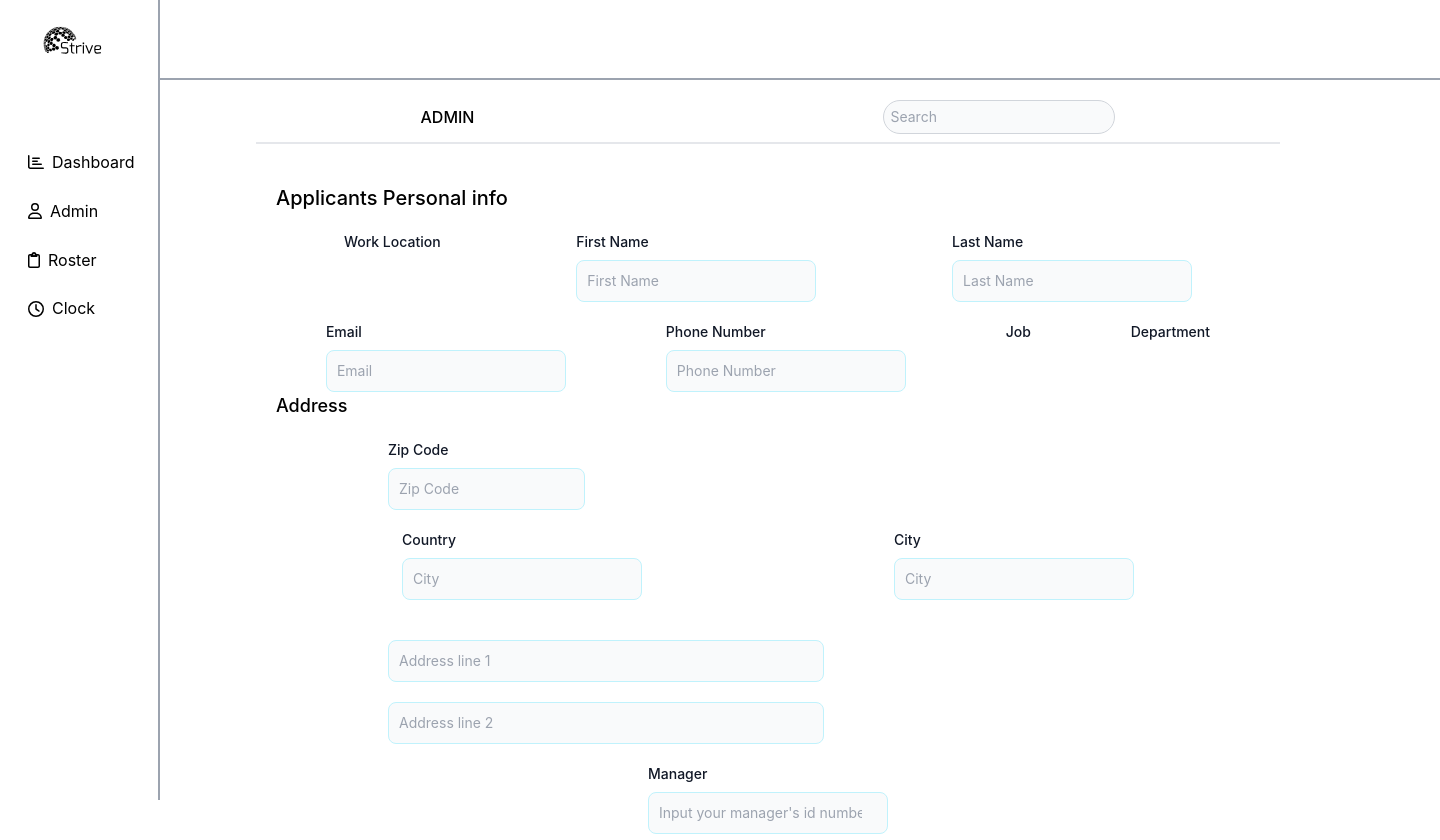
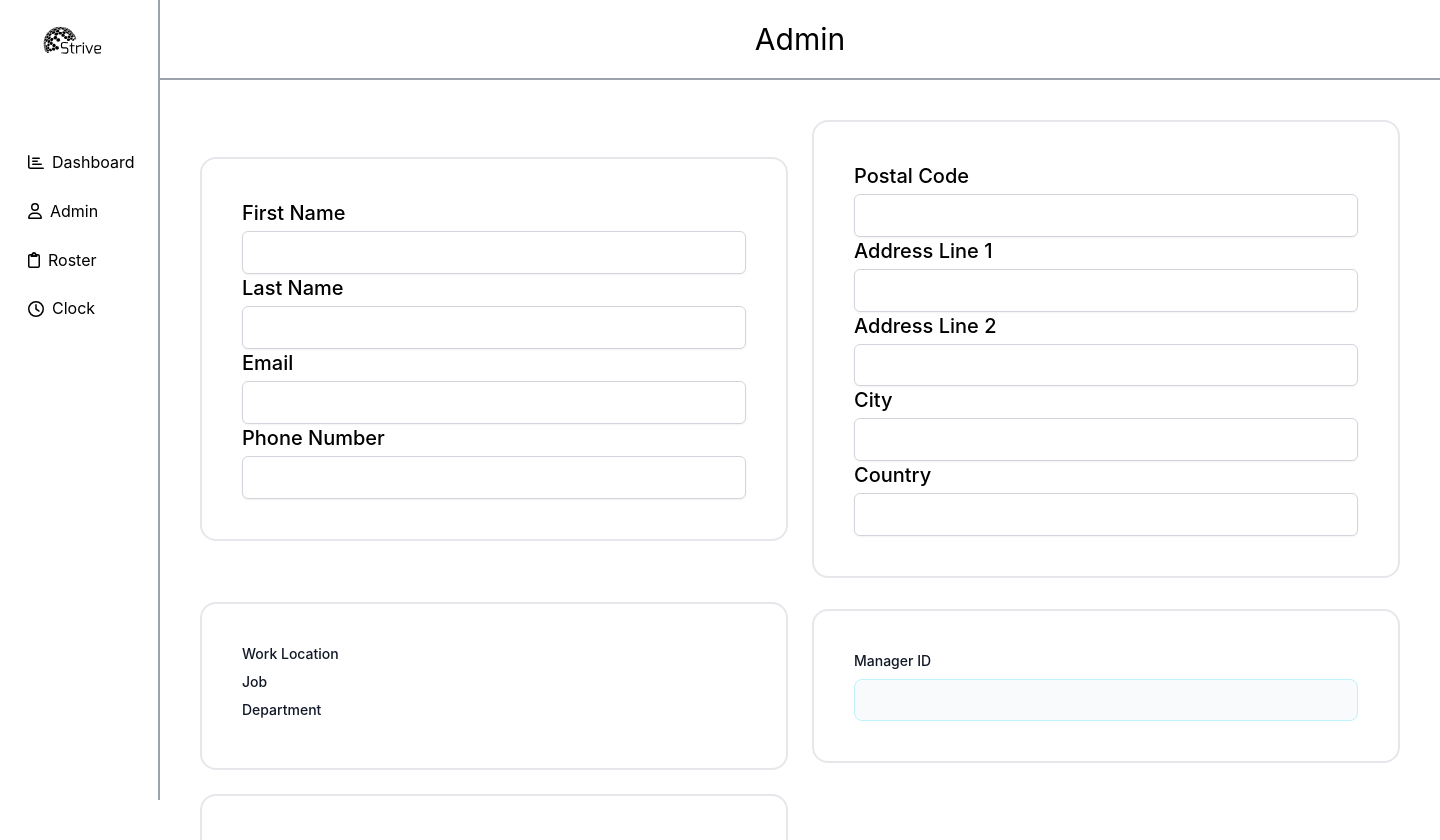
Before and after one commit to strive-management/strive-frontend, a React (Vite) app: page /dashboard/admin in a window 1280 px wide. Shown: the top 840 px of the page, 1440 px wide, since content can reach past the window. Built offline with nearby package versions, Linux system fonts and the light colour scheme; no server answers; what webfontloader would draw is missing.

Commit message:
push Admin.tsx

```diff
--- a/src/pages/Admin.tsx
+++ b/src/pages/Admin.tsx
@@ -2,6 +2,8 @@ import { ChangeEvent, useState, useEffect } from 'react';
 import Input from '../components/ui/Input';
 import Label from '../components/ui/Label';
 import axios from 'axios';
+import logoLight from '../assets/2-white.svg';
+import logoDark from '../images/strive1.svg';
 import Select from '../components/ui/Select';
 import InputModal from '../components/ui/InputModal';
 
@@ -139,7 +141,152 @@ export default function Admin() {
 
   return (
     <>
-      <div className="flex flex-row place-content-start pl-[300px] items-center bg-gray-300 dark:bg-[#212020] w-full h-20">
+
+
+<div className='fixed flex flex-row items-center place-content-center text-3xl top-0 md:left-40 z-10 h-20 w-full bg-white border-b-2 border-gray-400 dark:bg-[#212020] dark:text-gray-300'>
+          <div>Admin</div>
+        </div>
+        <div className='md:fixed flex flex-row border-b-2 border-gray-400 justify-center h-20 top-0 z-20 bg-white md:hidden dark:bg-[#212020]'>
+          <img src={logoDark} alt="logo-dark" className='sm:w-10 sm:h-10 w-20 h-20 block dark:hidden'/>
+          <img src={logoLight} alt="logo-light" className='sm:w-10 sm:h-10 w-20 h-20 hidden dark:block'/>
+        </div>
+
+        <div>
+          <h1>Employee Basic Info</h1>
+        </div>
+
+        <form className='absolute flex flex-col items-center top-20 p-10 w-full gap-6 overflow-auto rounded-xl sm:left-20 md:left-40 md:grid md:grid-cols-2 lg:max-w-6xl xl:max-w-7xl 2xl:max-w-8xl mx-auto bg-white dark:bg-[#212020]'>
+
+        <div className='flex flex-col border-2 p-10 rounded-2xl'>
+          <div>
+            <label htmlFor="first-name" className="block text-xl font-medium text-gray700 dark:text-gray-300">First Name</label>
+            <input type="text" id="first-name" name="first-name" required className="mt-1 p-2 block w-full border border-gray-300 rounded-md shadow-sm dark:text-white dark:bg-gray-800 focus:ring-blue-500 focus:border-blue-500"/>
+          </div>
+          <div>
+            <label htmlFor="last-name" className="block text-xl font-medium text-gray700 dark:text-gray-300">Last Name</label>
+            <input type="text" id="last-name" name="last-name" required className="mt-1 p-2 block w-full border border-gray-300 rounded-md shadow-sm dark:text-white dark:bg-gray-800 focus:ring-blue-500 focus:border-blue-500"/>
+          </div>
+          <div>
+            <label htmlFor="email" className="block text-xl font-medium text-gray700 dark:text-gray-300">Email</label>
+            <input type="email" id="email" name="email" required className="mt-1 p-2 block w-full border border-gray-300 rounded-md shadow-sm dark:text-white dark:bg-gray-800 focus:ring-blue-500 focus:border-blue-500"/>
+          </div>
+          <div>
+            <label htmlFor="phone" className="block text-xl font-medium text-gray700 dark:text-gray-300">Phone Number</label>
+            <input type="tel" id="phone" name="phone" pattern="[0-9]{10}" required className="mt-1 p-2 block w-full border border-gray-300 rounded-md shadow-sm dark:text-white dark:bg-gray-800 focus:ring-blue-500 focus:border-blue-500"/>
+          </div>
+        </div>
+
+
+        <div className='flex flex-col border-2 p-10 rounded-2xl'>
+        <div>
+          <label htmlFor="postal-code" className="block text-xl font-medium text-gray700 dark:text-gray-300">Postal Code</label>
+          <input type="text" id="postal-code" name="postal-code" required className="mt-1 p-2 block w-full border border-gray-300 rounded-md shadow-sm dark:text-white dark:bg-gray-800 focus:ring-blue-500 focus:border-blue-500"/>
+        </div>
+        <div>
+          <label htmlFor="address-line-one" className="block text-xl font-medium text-gray700 dark:text-gray-300">Address Line 1</label>
+          <input type="text" id="address-line-one" name="address-line-one" required className="mt-1 p-2 block w-full border border-gray-300 rounded-md shadow-sm dark:text-white dark:bg-gray-800 focus:ring-blue-500 focus:border-blue-500"/>
+        </div>
+        <div>
+          <label htmlFor="address-line-one" className="block text-xl font-medium text-gray700 dark:text-gray-300">Address Line 2</label>
+          <input type="text" id="address-line-one" name="address-line-one" required className="mt-1 p-2 block w-full border border-gray-300 rounded-md shadow-sm dark:text-white dark:bg-gray-800 focus:ring-blue-500 focus:border-blue-500"/>
+        </div>
+        <div>
+          <label htmlFor="city" className="block text-xl font-medium text-gray700 dark:text-gray-300">City</label>
+          <input type="text" id="city" name="city" required className="mt-1 p-2 block w-full border border-gray-300 rounded-md shadow-sm dark:text-white dark:bg-gray-800 focus:ring-blue-500 focus:border-blue-500"/>
+        </div>
+        <div>
+          <label htmlFor="Country" className="block text-xl font-medium text-gray700 dark:text-gray-300">Country</label>
+          <input type="text" id="Country" name="Country" required className="mt-1 p-2 block w-full border border-gray-300 rounded-md shadow-sm dark:text-white dark:bg-gray-800 focus:ring-blue-500 focus:border-blue-500"/>
+        </div>
+        </div>
+
+        <div className='flex flex-col border-2 p-10 rounded-2xl'>
+          <Label text={'Work Location'} />
+            {/* <Select
+                    name="location_name"
+                    value={employeeInfo.location_name}
+                    onChange={handleChange}
+                    options={options.locations.map((option) => ({
+                      id: option.id,
+                      name: option.location_name,
+                    }))}
+                    defaultOption="Select Location"
+                    includeAddNew={true}
+                    onAddNew={() => handleAddNew('locations')}
+                  /> */}
+
+          <Label text={'Job'} />
+            {/* <Select
+              name="job_title"
+              value={employeeInfo.job_title}
+              onChange={handleChange}
+              options={options.jobs.map((option) => ({
+                id: option.id,
+                name: option.job_title, // Assuming your data source has 'department_name'
+              }))}
+              defaultOption="Select Job"
+              includeAddNew={true}
+              onAddNew={() => handleAddNew('jobs')}
+            /> */}
+
+          <Label text={'Department'} />
+            {/* <Select
+              name="department_name"
+              value={employeeInfo.department_name}
+              onChange={handleChange}
+              options={options.departments.map((option) => ({
+                id: option.id,
+                name: option.department_name, // Assuming your data source has 'department_name'
+              }))}
+              defaultOption="Select Department"
+              includeAddNew={true}
+              onAddNew={() => handleAddNew('departments')}
+            /> */}
+        </div>
+
+        <div className='flex flex-col border-2 p-10 rounded-2xl'>
+          <div className="">
+            <Label text={'Manager ID'} />
+              <Input
+              type={'number'}
+              name="manager"
+              value={employeeInfo.manager_id || ''}
+              onChange={handleChange}
+              placeholder=""
+            />
+          </div>
+        </div>
+
+        <div className='flex flex-row border-2 p-10 gap-4 rounded-2xl'>
+          <button
+            type="submit"
+            className="mt-10 text-black bg-blue-200 hover:bg-gray-800 focus:ring-4 focus:outline-none focus:ring-gray-300 font-medium rounded-lg text-sm w-full sm:w-auto px-5 py-2.5 text-center dark:text-white dark:bg-gray-600 dark:hover:bg-gray-700 dark:focus:ring-gray-800"
+          >
+            Send
+          </button>
+          <button
+            type="button"
+            className="mt-10 text-black bg-blue-200 hover:bg-gray-800 focus:ring-4 focus:outline-none focus:ring-gray-300 font-medium rounded-lg text-sm w-full sm:w-auto px-5 py-2.5 text-center dark:text-white dark:bg-gray-600 dark:hover:bg-gray-700 dark:focus:ring-gray-800"
+          >
+            Cancel
+          </button>
+        </div>
+
+        </form>
+
+
+
+
+
+
+    </>
+  );
+}
+
+
+
+
+{/* <div className="flex flex-row place-content-start pl-[300px] items-center bg-gray-300 dark:bg-[#212020] w-full h-20">
         <h1
           style={{ fontFamily: "'Lato', sans-serif" }}
           className="text-gray-700 text-xl place-content-center"
@@ -166,7 +313,7 @@ export default function Admin() {
             <div className="flex justify-around mt-5">
               <div>
                 <Label text={'Work Location'} />
-                {/* <Select
+                <Select
                   name="location_name"
                   value={employeeInfo.location_name}
                   onChange={handleChange}
@@ -177,7 +324,7 @@ export default function Admin() {
                   defaultOption="Select Location"
                   includeAddNew={true}
                   onAddNew={() => handleAddNew('locations')}
-                /> */}
+                />
               </div>
               <div className="">
                 <Label text={'First Name'} />
@@ -223,7 +370,7 @@ export default function Admin() {
               </div>
               <div>
                 <Label text={'Job'} />
-                {/* <Select
+                <Select
                   name="job_title"
                   value={employeeInfo.job_title}
                   onChange={handleChange}
@@ -234,11 +381,11 @@ export default function Admin() {
                   defaultOption="Select Job"
                   includeAddNew={true}
                   onAddNew={() => handleAddNew('jobs')}
-                /> */}
+                />
               </div>
               <div>
                 <Label text={'Department'} />
-                {/* <Select
+                <Select
                   name="department_name"
                   value={employeeInfo.department_name}
                   onChange={handleChange}
@@ -249,7 +396,7 @@ export default function Admin() {
                   defaultOption="Select Department"
                   includeAddNew={true}
                   onAddNew={() => handleAddNew('departments')}
-                /> */}
+                />
               </div>
             </div>
             <label className="font-medium text-lg">Address</label>
@@ -313,29 +460,26 @@ export default function Admin() {
               />
             )}
             {/* <label className='font-medium text-lg'>Role</label> */}
-            <div className="flex justify-around mt-5">
-              <div className="">
-                <Label text={'Manager'} />
-                <Input
-                  type={'number'}
-                  name="manager"
-                  value={employeeInfo.manager_id || ''}
-                  onChange={handleChange}
-                  placeholder="Input your manager's id number here"
-                />
-              </div>
-            </div>
-            <div className="flex justify-end mx-28 ">
-              <button
-                type="submit"
-                className="mt-10 text-black bg-blue-200 hover:bg-gray-800 focus:ring-4 focus:outline-none focus:ring-gray-300 font-medium rounded-lg text-sm w-full sm:w-auto px-5 py-2.5 text-center dark:text-white dark:bg-gray-600 dark:hover:bg-gray-700 dark:focus:ring-gray-800"
-              >
-                Send
-              </button>
-            </div>
-          </form>
-        </main>
-      </div>
-    </>
-  );
-}
+      //       <div className="flex justify-around mt-5">
+      //         <div className="">
+      //           <Label text={'Manager'} />
+      //           <Input
+      //             type={'number'}
+      //             name="manager"
+      //             value={employeeInfo.manager_id || ''}
+      //             onChange={handleChange}
+      //             placeholder="Input your manager's id number here"
+      //           />
+      //         </div>
+      //       </div>
+      //       <div className="flex justify-end mx-28 ">
+      //         <button
+      //           type="submit"
+      //           className="mt-10 text-black bg-blue-200 hover:bg-gray-800 focus:ring-4 focus:outline-none focus:ring-gray-300 font-medium rounded-lg text-sm w-full sm:w-auto px-5 py-2.5 text-center dark:text-white dark:bg-gray-600 dark:hover:bg-gray-700 dark:focus:ring-gray-800"
+      //         >
+      //           Send
+      //         </button>
+      //       </div>
+      //     </form>
+      //   </main>
+      // </div> */}
```
